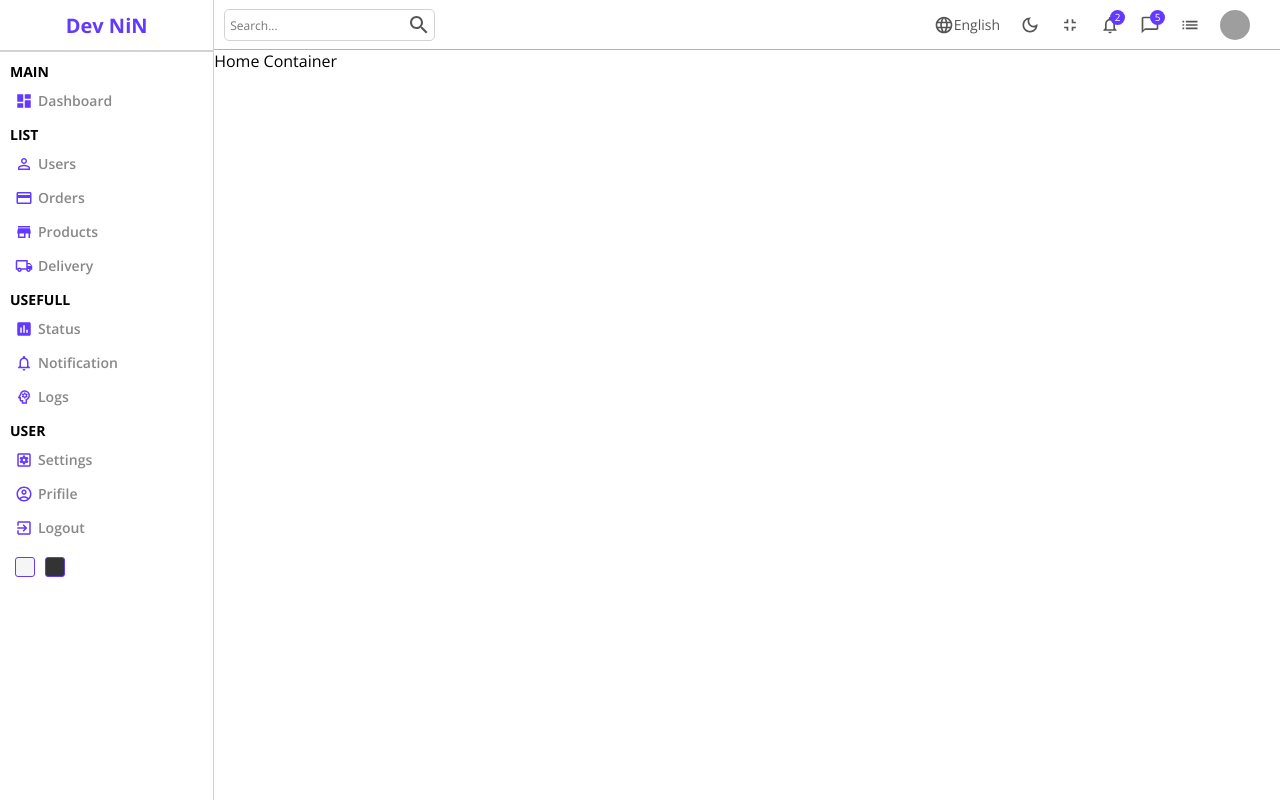
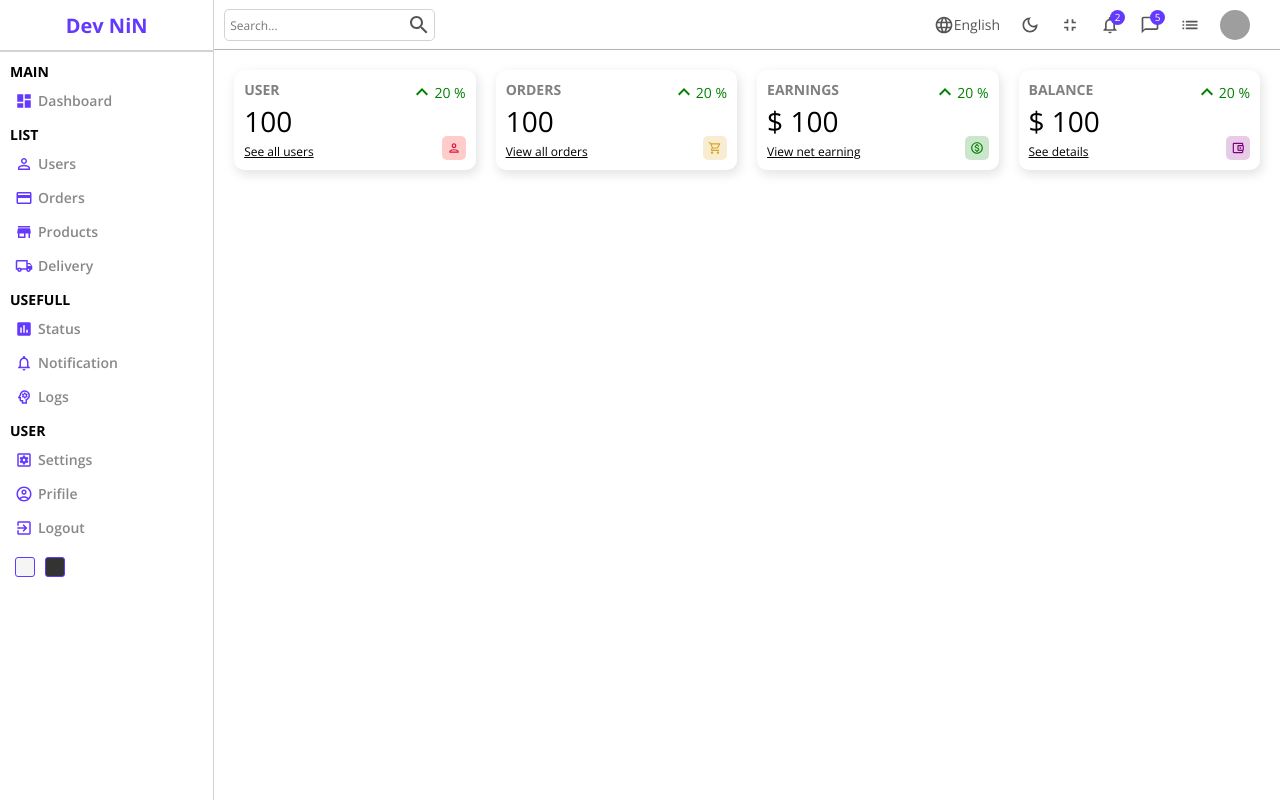
Before and after one commit to devnahidislam/dashboard, a React (Create React App) app: page / in a window 1280 px wide. Built offline with nearby package versions, Linux system fonts and the light colour scheme; grey boxes are pictures that could not be loaded.

Commit message:
Widget design complete

```diff
--- /dev/null
+++ b/src/components/widget/Widget.jsx
@@ -0,0 +1,93 @@
+import './widget.scss';
+import KeyboardArrowUpIcon from '@mui/icons-material/KeyboardArrowUp';
+import PersonOutlinedIcon from '@mui/icons-material/PersonOutlined';
+import ShoppingCartOutlinedIcon from '@mui/icons-material/ShoppingCartOutlined';
+import MonetizationOnOutlinedIcon from '@mui/icons-material/MonetizationOnOutlined';
+import AccountBalanceWalletOutlinedIcon from '@mui/icons-material/AccountBalanceWalletOutlined';
+
+const Widget = ({ type }) => {
+  let data;
+
+  // tempAmount
+  const amount = 100;
+  const diff = 20;
+
+  switch (type) {
+    case 'user':
+      data = {
+        title: 'USER',
+        isMoney: false,
+        link: 'See all users',
+        icon: (
+          <PersonOutlinedIcon
+            className="icon"
+            style={{ color: 'crimson', background: 'rgba(255, 0, 0, 0.2)' }}
+          />
+        ),
+      };
+      break;
+    case 'order':
+      data = {
+        title: 'ORDERS',
+        isMoney: false,
+        link: 'View all orders',
+        icon: (
+          <ShoppingCartOutlinedIcon
+            className="icon"
+            style={{
+              color: 'goldenrod',
+              background: 'rgba(218, 165, 32, 0.2)',
+            }}
+          />
+        ),
+      };
+      break;
+    case 'earning':
+      data = {
+        title: 'EARNINGS',
+        isMoney: true,
+        link: 'View net earning',
+        icon: (
+          <MonetizationOnOutlinedIcon
+            className="icon"
+            style={{ color: 'green', background: 'rgba(0, 128, 0, .2)' }}
+          />
+        ),
+      };
+      break;
+    case 'balance':
+      data = {
+        title: 'BALANCE',
+        isMoney: true,
+        link: 'See details',
+        icon: (
+          <AccountBalanceWalletOutlinedIcon
+            className="icon"
+            style={{ color: 'purple', background: 'rgba(128, 0, 128, .2)' }}
+          />
+        ),
+      };
+      break;
+    default:
+      break;
+  }
+  return (
+    <div className="widget">
+      <div className="left">
+        <span className="title">{data.title}</span>
+        <span className="counter">
+          {data.isMoney && '$'} {amount}
+        </span>
+        <span className="link">{data.link}</span>
+      </div>
+      <div className="right">
+        <div className="percentage positive">
+          <KeyboardArrowUpIcon /> {diff} %
+        </div>
+        {data.icon}
+      </div>
+    </div>
+  );
+};
+
+export default Widget;
--- /dev/null
+++ b/src/components/widget/widget.scss
@@ -0,0 +1,51 @@
+.widget {
+  display: flex;
+  justify-content: space-between;
+  flex: 1;
+  padding: 10px;
+  height: 100px;
+  border-radius: 10px;
+  -webkit-box-shadow: 2px 4px 10px 1px rgba(201, 201, 201, 0.47);
+  box-shadow: 2px 4px 10px 1px rgba(201, 201, 201, 0.47);
+
+  .left,
+  .right {
+    display: flex;
+    flex-direction: column;
+    justify-content: space-between;
+
+    .title {
+      font-weight: bold;
+      font-size: 14px;
+      color: gray;
+    }
+    .counter {
+      font-size: 28px;
+      font-weight: 300;
+    }
+    .link {
+      font-size: 12px;
+      text-decoration: underline;
+      cursor: pointer;
+    }
+
+    .percentage {
+      display: flex;
+      align-items: center;
+      font-size: 14px;
+
+      &.positive {
+        color: green;
+      }
+      &.negative {
+        color: red;
+      }
+    }
+
+    .icon{
+      padding: 5px;
+      border-radius: 5px;
+      align-self: flex-end;
+    }
+  }
+}
--- a/src/pages/home/Home.jsx
+++ b/src/pages/home/Home.jsx
@@ -1,5 +1,6 @@
 import Navbar from '../../components/navbar/Navbar';
 import Sidebar from '../../components/sidebar/Sidebar';
+import Widget from '../../components/widget/Widget';
 import './home.scss';
 
 const Home = () => {
@@ -8,7 +9,12 @@
       <Sidebar />
       <div className="homeContainer">
         <Navbar />
-        Home Container
+        <div className="widgets">
+          <Widget type="user"/>
+          <Widget type="order"/>
+          <Widget type="earning"/>
+          <Widget type="balance"/>
+        </div>
       </div>
     </div>
   );
--- a/src/pages/home/home.scss
+++ b/src/pages/home/home.scss
@@ -3,5 +3,11 @@
 
   .homeContainer {
     flex: 5;
+
+    .widgets{
+      display: flex;
+      padding: 20px;
+      gap:20px;
+    }
   }
 }
```
